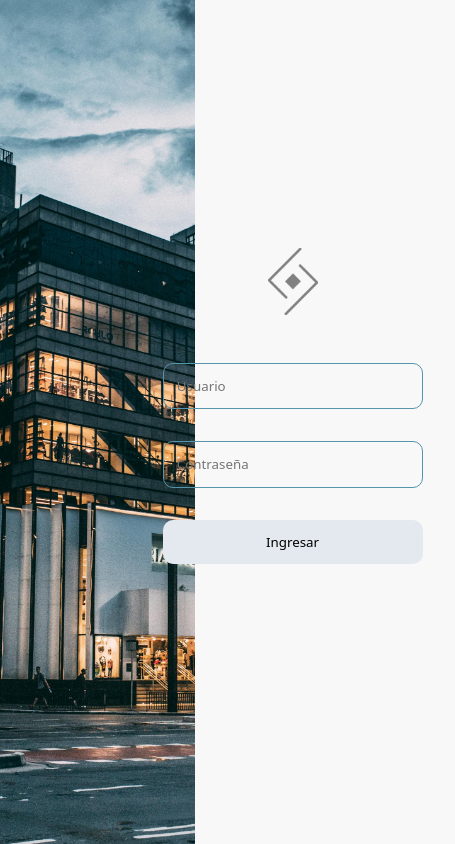
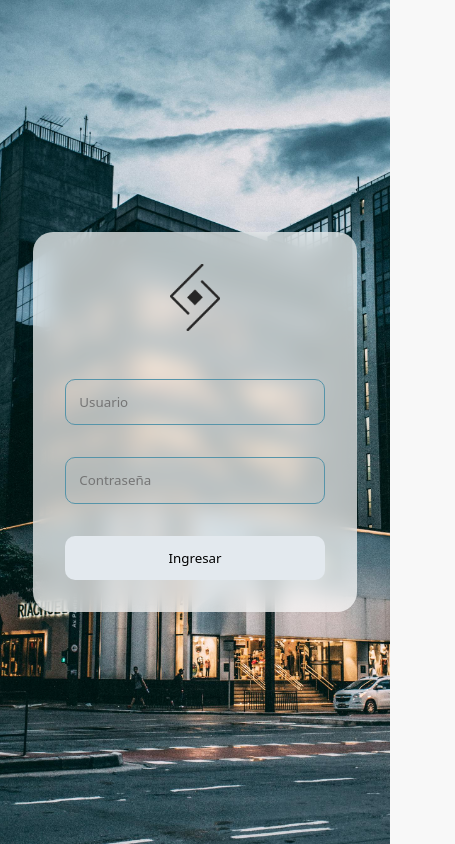
Before and after one commit to donatto22/BC56-FRONTEND-REACT-NTT, a React (Vite) app: page /login in a window 390 px wide. Shown: the whole page, 455 px wide, since content can reach past the window. Built offline with nearby package versions, Linux system fonts and the light colour scheme.

Commit message:
feat: El login ahora muestra un mensaje de inicio de sesión y en caso de error
fix: Se agrega responsive

```diff
--- a/package.json
+++ b/package.json
@@ -14,7 +14,9 @@
   "dependencies": {
     "react": "^18.2.0",
     "react-dom": "^18.2.0",
-    "react-router-dom": "^6.26.2"
+    "react-hook-form": "^7.53.1",
+    "react-router-dom": "^6.26.2",
+    "sonner": "^1.5.0"
   },
   "devDependencies": {
     "@testing-library/jest-dom": "^6.6.2",
--- a/src/declarations/ErrorMessages.ts
+++ b/src/declarations/ErrorMessages.ts
@@ -1,4 +1,5 @@
 export enum ErrorMessages {
+    LOGIN_ERROR = 'Usuario o contraseña incorrectos',
     FETCH_ERROR = 'Hubo un error al intentar utilizar fetch',
     PRODUCTS_API_ERROR = 'No se lograron cargar los productos',
     CATEGORIES_API_ERROR = 'No se lograron cargar las categorias'
--- a/src/hooks/useDummyjson.ts
+++ b/src/hooks/useDummyjson.ts
@@ -8,6 +8,8 @@ import { ApiEndpoints } from "@declarations/ApiEndpoints"
 import { DummyToken } from "@declarations/DummyToken"
 import { Product, ProductResponse } from "@declarations/Product"
 import { Category } from "@declarations/Category"
+import { toast } from "sonner"
+import { ErrorMessages } from "@declarations/ErrorMessages"
 
 const useDummyjson = () => {
     const { get, post } = useFetch()
@@ -15,8 +17,16 @@ const useDummyjson = () => {
     const navigator = useNavigate()
 
     const login = async (data: object) => {
-        const session: DummyToken = await post(ApiEndpoints.LOGIN, data)
-        return { session }
+        let session: DummyToken
+
+        try {
+            session = await post(ApiEndpoints.LOGIN, data)
+            toast.success('Ingreso exitoso')
+            return { session }
+        } catch {
+            toast.error('Usuario o contraseña incorrectos')
+            throw new Error(ErrorMessages.LOGIN_ERROR)
+        }
     }
 
     const logout = () => {
--- a/src/pages/login/LoginForm.tsx
+++ b/src/pages/login/LoginForm.tsx
@@ -1,8 +1,8 @@
 
 import { useRef } from "react"
 
+import { useNavigate } from "react-router-dom"
 import useLocalStorage from "@hooks/useLocalStorage"
-import { useNavigate } from "react-router-dom"
 import useDummyjson from "@hooks/useDummyjson"
 
 const LoginForm = (): React.JSX.Element => {
--- a/src/pages/login/login.css
+++ b/src/pages/login/login.css
@@ -1,10 +1,5 @@
 #loginBackground {
-    display: flex;
     height: 100vh;
-}
-
-#loginBackground > div {
-    width: 50%;
 }
 
 #image {
@@ -13,6 +8,7 @@
     background-repeat: no-repeat;
     background-size: cover;
     width: 100%;
+    height: 100%;
 }
 
 #loginForm {
@@ -21,19 +17,17 @@
     align-items: center;
     justify-content: center;
     flex-direction: column;
+    padding: 2em;
+    border-radius: 20px;
 }
 
 /* form */
 #loginForm > form {
-    padding: 2em;
+    margin-top: 2em;
     border-radius: 1em;
     display: flex;
     flex-direction: column;
     gap: 2em;
-}
-
-#loginForm img {
-    filter: invert(50%);
 }
 
 .inputGroup input, #submit {
@@ -71,3 +65,35 @@
 #submit:active {
     background-color: #1D3A3E;
 }
+
+@media (width > 550px) {
+    #loginBackground {
+        display: flex;
+    }
+
+    #loginBackground > div {
+        width: 50%;
+    }
+
+    #loginForm img {
+        filter: invert(50%);
+    }
+}
+
+@media (width < 550px) {
+    #loginForm img {
+        filter: invert(100%);
+    }
+
+    #loginBackground {
+        display: flex;
+        align-items: center;
+        justify-content: center;
+    }
+
+    #loginForm {
+        background-color: rgba(255, 255, 255, .7);
+        backdrop-filter: blur(10px);
+        position: absolute;
+    }
+}
--- a/src/router/AppRouter.tsx
+++ b/src/router/AppRouter.tsx
@@ -1,5 +1,6 @@
 import { lazy, Suspense } from 'react'
 import { Route, Routes } from 'react-router-dom'
+import { Toaster } from 'sonner'
 import RouterGuard from './RouterGuard'
 import Loading from '@components/loading/Loading'
 
@@ -12,6 +13,7 @@ const CartSummary = lazy(async () => await import('../pages/summary/CartSummary'
 const AppRouter = (): React.JSX.Element => {
     return (
         <Suspense fallback={ <Loading /> }>
+            <Toaster richColors />
             <Routes>
                 <Route element={<RouterGuard />}>
                     <Route index element={<Products />} />
```
Also changed, not shown: src/router/RouterGuard.tsx (+7 -3 lines), 2 other files (tests, documents, lock files or other folders).
